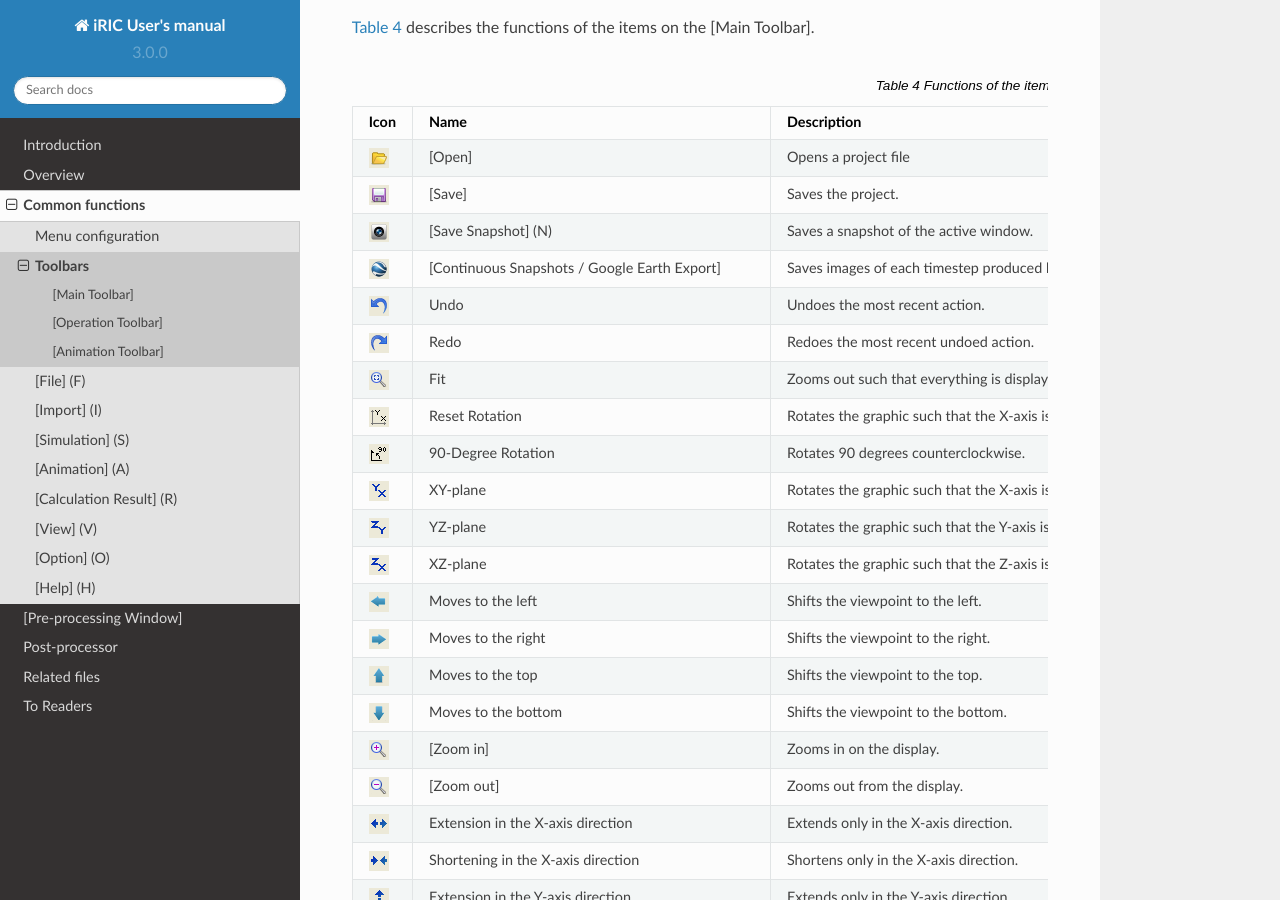
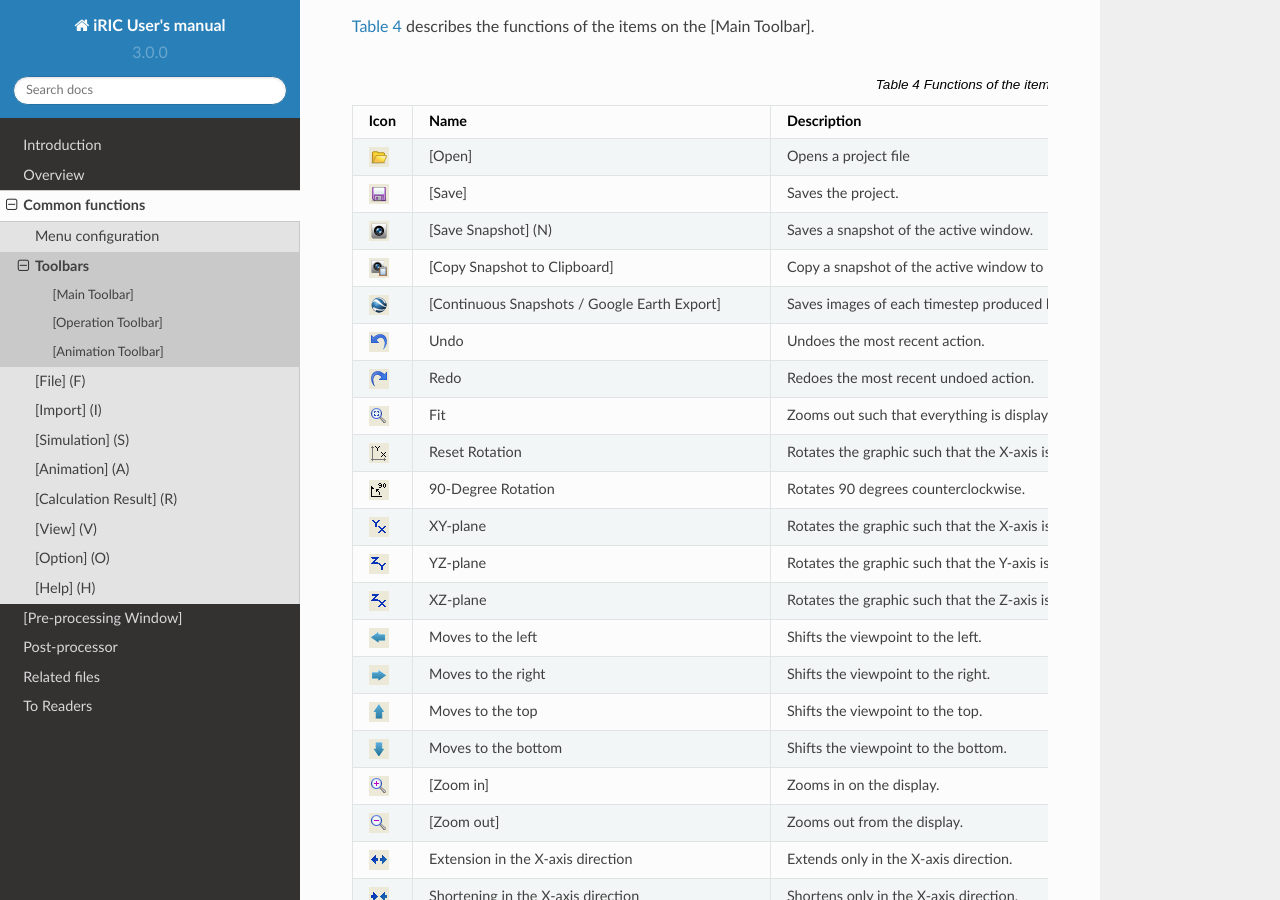
Before and after one commit to i-RIC/gui_user_manual, a Sphinx documentation site: the page built from source/03/02_toolbars.rst, in a window 1280 px wide and 900 px high, scrolled down 341 px. Built offline with Sphinx 7.4.7 and the Read the Docs theme 2.0.0, drawn with Linux system fonts in a browser that asks for light colours.

Commit message:
Description about copying snapshot to clipboard added.

```diff
--- a/source/03/01_menu_config.rst
+++ b/source/03/01_menu_config.rst
@@ -32,6 +32,9 @@ Menu configuration
    * -
      - [Save Snapshot] (N)
      - Saves a snapshot of the active window.
+   * -
+     - [Copy Snapshot to Clipboard]
+     - Copies a snapshot of the active window to clipboard.
    * -
      - [Continuous Snapshots / Google Earth Export]
      - Saves images of each timestep produced by the Post-processing Window/Graph Window into image files, and outputs a KML file for Google Earth.
--- a/source/03/02_toolbars.rst
+++ b/source/03/02_toolbars.rst
@@ -22,6 +22,7 @@ items on the [Main Toolbar].
 .. |icon_file_open| image:: images/icon_file_open.png
 .. |icon_file_save| image:: images/icon_file_save.png
 .. |icon_file_snapshot| image:: images/icon_file_snapshot.png
+.. |icon_file_snapshot_clipboard| image:: images/icon_file_snapshot_clipboard.png
 .. |icon_file_googleearth| image:: images/icon_file_googleearth.png
 .. |icon_undo| image:: images/icon_undo.png
 .. |icon_redo| image:: images/icon_redo.png
@@ -71,6 +72,9 @@ items on the [Main Toolbar].
    * - |icon_file_snapshot|
      - [Save Snapshot] (N)
      - Saves a snapshot of the active window.
+   * - |icon_file_snapshot_clipboard|
+     - [Copy Snapshot to Clipboard]
+     - Copy a snapshot of the active window to Clipboard.
    * - |icon_file_googleearth|
      - [Continuous Snapshots / Google Earth Export]
      - Saves images of each timestep produced by the Post-processing Window/Graph Window into image files, and outputs a KML file for Google Earth.
--- a/source/03/03_file.rst
+++ b/source/03/03_file.rst
@@ -14,6 +14,7 @@ following sections.
    03_05_save_as_project
    03_06_property
    03_07_snapshot
+   03_08_snapshot_clipboard
    03_08_continuous_snapshot
    03_09_import
    03_10_export
```
Also changed, not shown: source/03/03_08_snapshot_clipboard.rst (added, +14 -0 lines), source/02/images/main_toolbar.png, source/03/images/icon_file_snapshot_clipboard.png (added), source/03/images/main_toolbar.png, source/03/images/snapshot_clipboard_message.png (added).
